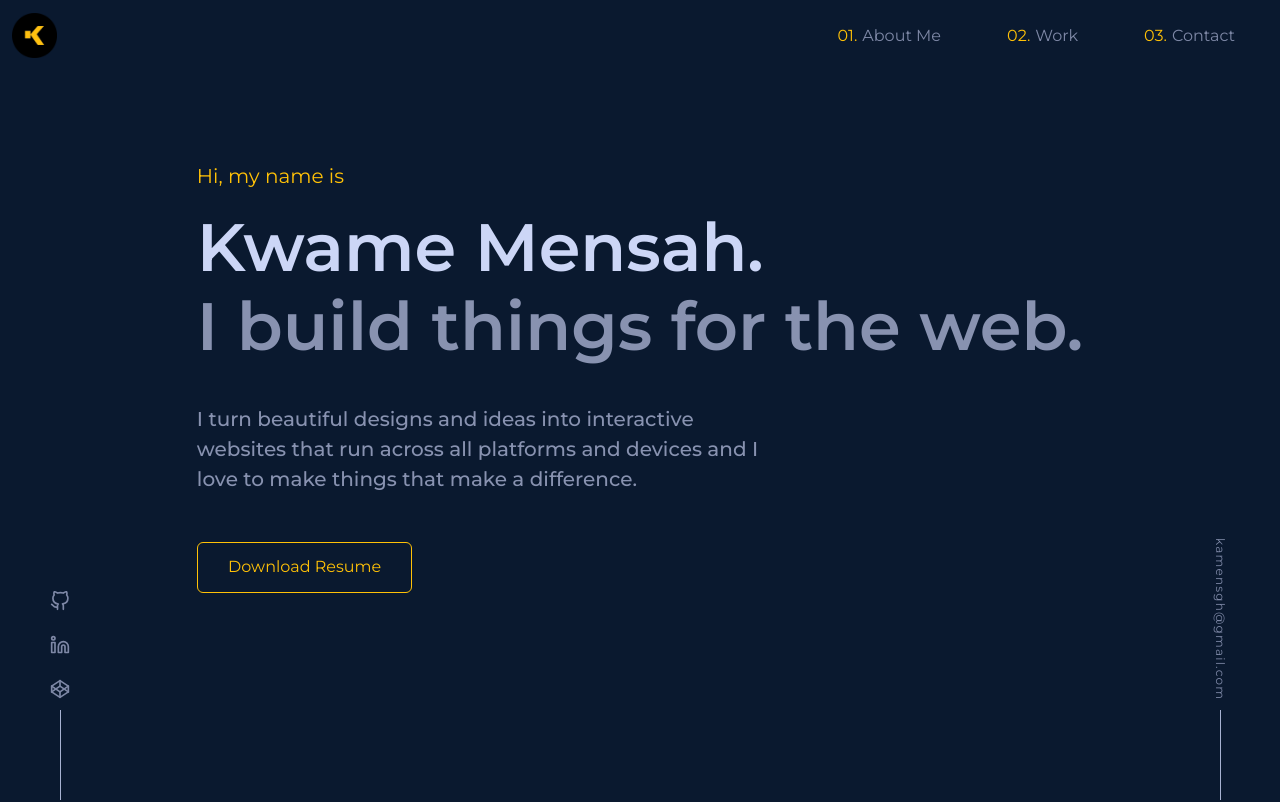
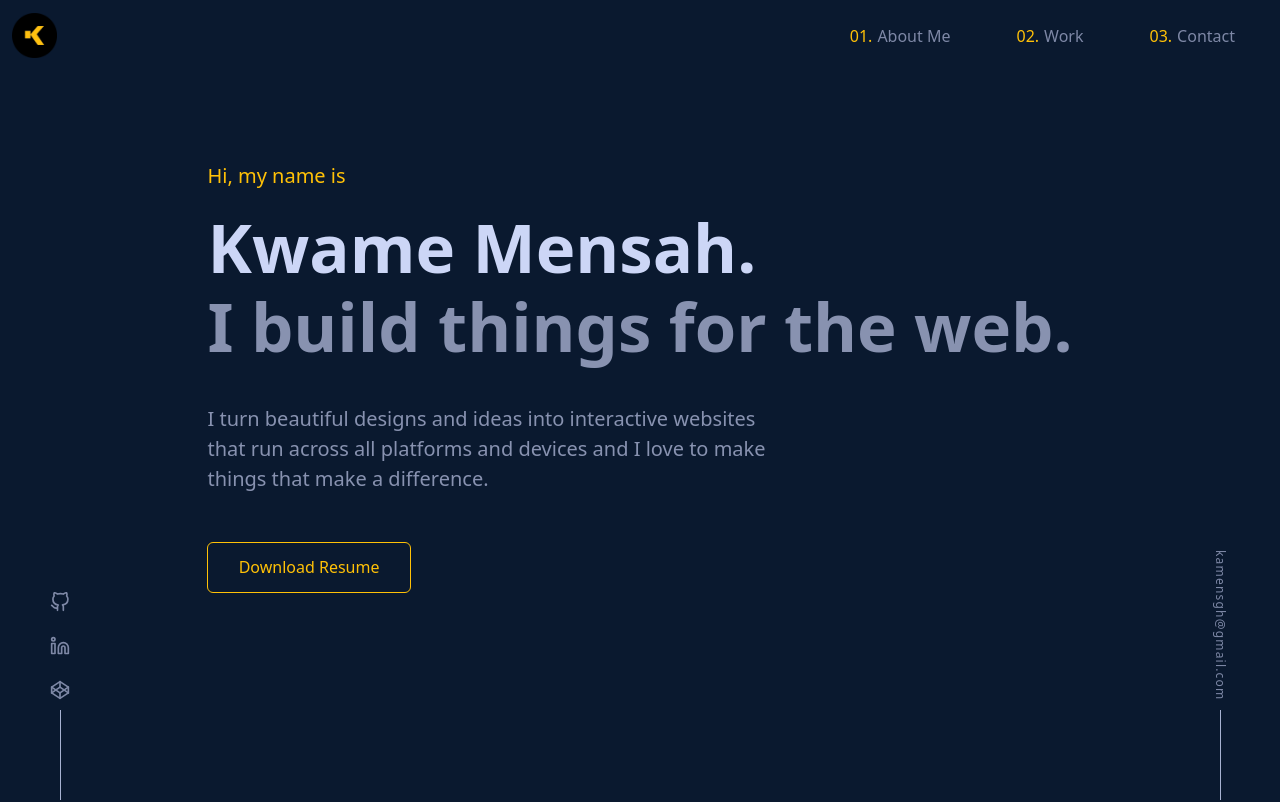
Before and after one commit to kamensgh/personal-website-nextjs, a Next.js app: page / in a window 1280 px wide. Shown: the top 802 px of the page. Built offline with nearby package versions, Linux system fonts and the light colour scheme.

Commit message:
initial comit

```diff
--- a/src/app/layout.tsx
+++ b/src/app/layout.tsx
@@ -1,9 +1,9 @@
 import type { Metadata } from "next";
-import { Montserrat } from "next/font/google";
+// import { Montserrat } from "next/font/google";
 import "./globals.css";
 import 'bootstrap/dist/css/bootstrap.min.css';
 
-const inter = Montserrat({ subsets: ['latin'] });
+// const inter = Montserrat({ subsets: ['latin'] });
 
 export const metadata: Metadata = {
   title: 'Kwame Mensah',
@@ -17,7 +17,8 @@
 }>) {
   return (
     <html lang="en">
-      <body className={inter.className}>{children}</body>
+      {/* <body className={inter.className}>{children}</body> */}
+      <body>{children}</body>
     </html>
   );
 }
```
